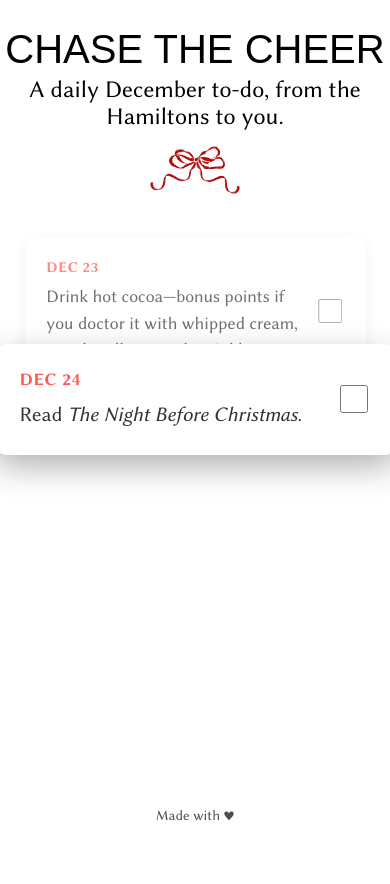
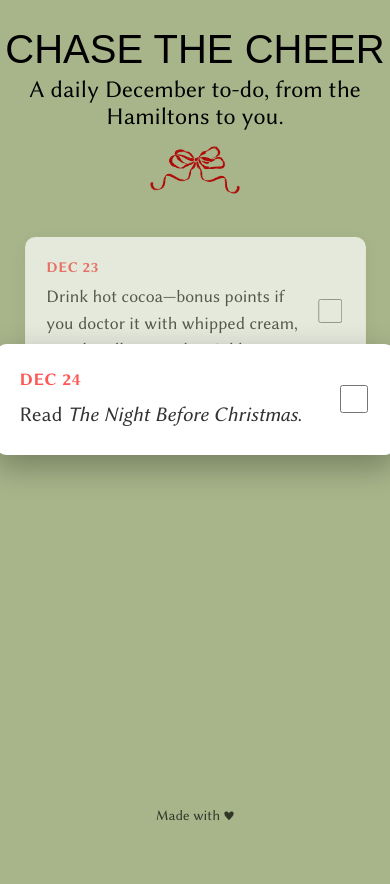
Before and after one commit to bdhamilton/advent, a Flask app: page / in a window 390 px wide. Run offline with Flask 3, Linux system fonts and the light colour scheme; some web fonts are replaced.

Commit message:
Design tweaks

```diff
--- a/static/css/style.css
+++ b/static/css/style.css
@@ -87,6 +87,10 @@
 }
 
 @media (max-width: 768px) {
+    body {
+        background-color: #A8B58A;
+    }
+
     header h1::before,
     header h1::after {
         display: none;
```
